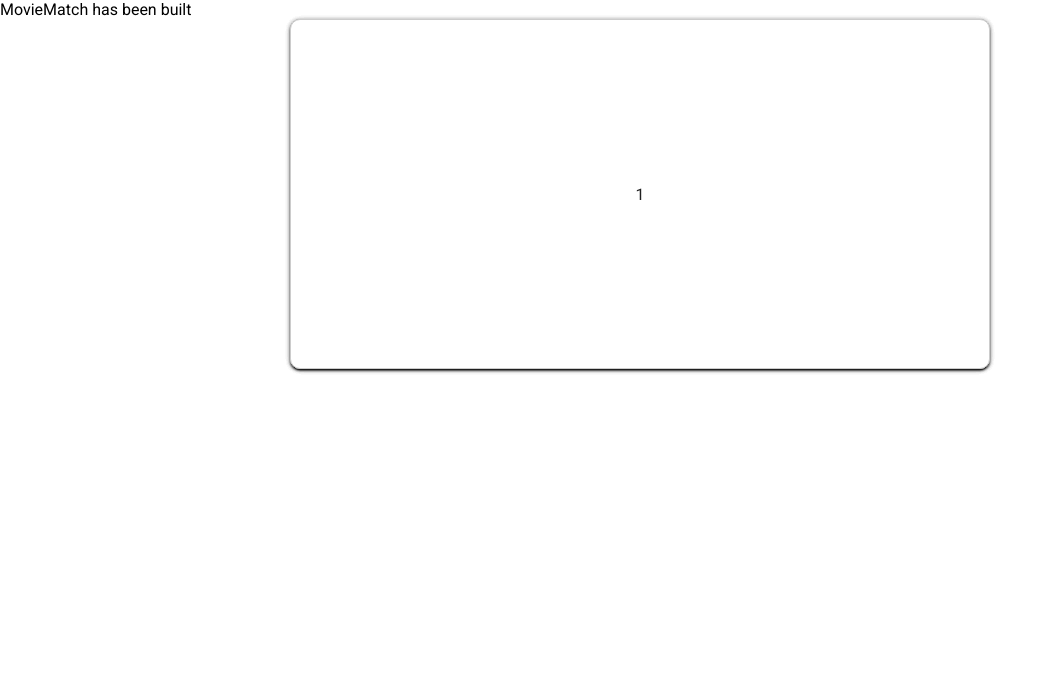
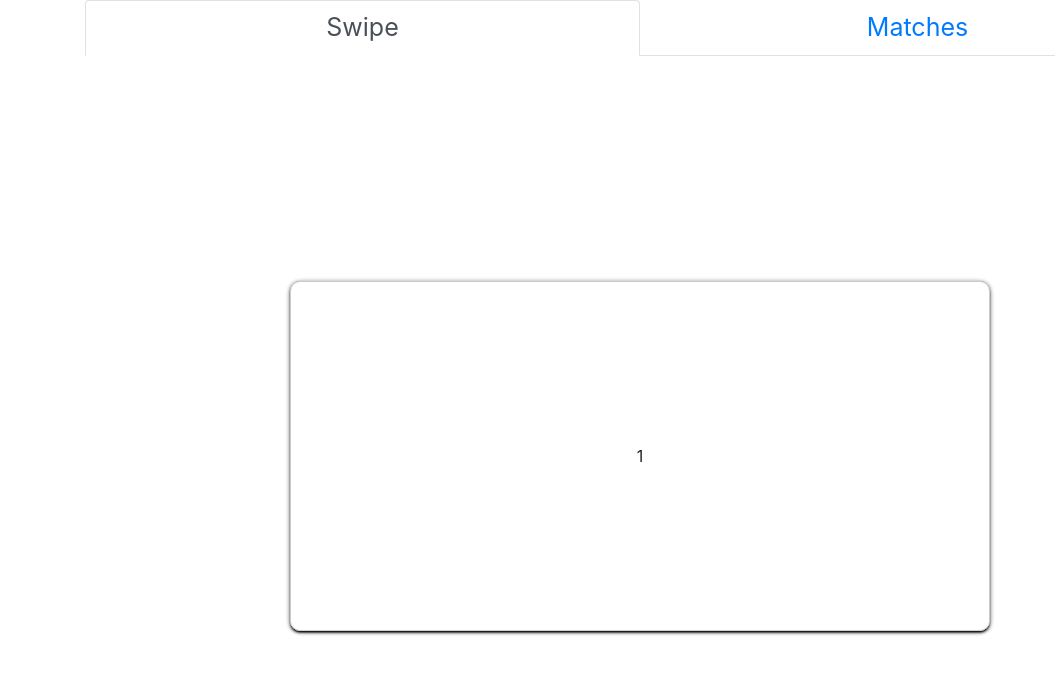
Before and after one commit to ChrstnDmbchr/MovieMatch, an Angular app: page / in a window 1280 px wide. Shown: the top 674 px of the page, without its empty margins (0-1055 px from the left). Built offline with nearby package versions, Linux system fonts and the light colour scheme.

Commit message:
bootstrap installed

```diff
--- a/angular.json
+++ b/angular.json
@@ -28,9 +28,13 @@
               "src/assets"
             ],
             "styles": [
-              "src/styles.scss"
+              "src/styles.scss",
+              "node_modules/bootstrap/dist/css/bootstrap.min.css"
             ],
-            "scripts": []
+            "scripts": [
+              "node_modules/jquery/dist/jquery.min.js",
+              "node_modules/bootstrap/dist/js/bootstrap.min.js"
+            ]
           },
           "configurations": {
             "production": {
--- a/package.json
+++ b/package.json
@@ -21,6 +21,8 @@
     "@angular/platform-browser": "~11.0.9",
     "@angular/platform-browser-dynamic": "~11.0.9",
     "@angular/router": "~11.0.9",
+    "bootstrap": "^4.6.0",
+    "jquery": "^3.5.1",
     "rxjs": "~6.6.0",
     "tslib": "^2.0.0",
     "zone.js": "~0.10.2"
--- a/src/app/app.component.html
+++ b/src/app/app.component.html
@@ -1,4 +1,3 @@
-<div>
-  {{ title }} has been built
-  <app-swipe-container></app-swipe-container>
+<div class="container h-100">
+  <app-nav-tabs></app-nav-tabs>
 </div>
--- a/src/app/app.module.ts
+++ b/src/app/app.module.ts
@@ -8,11 +8,13 @@ import { SwipeCardComponent } from './components/swipe-card/swipe-card.component
 import { MaterialModule } from './modules/material-module';
 
 import { MovieService } from './services/movie.service';
+import { NavTabsComponent } from './components/nav-tabs/nav-tabs.component';
 @NgModule({
   declarations: [
     AppComponent,
     SwipeContainerComponent,
-    SwipeCardComponent
+    SwipeCardComponent,
+    NavTabsComponent
   ],
   imports: [
     BrowserModule,
--- /dev/null
+++ b/src/app/components/nav-tabs/nav-tabs.component.html
@@ -0,0 +1,21 @@
+<ul class="nav nav-tabs" id="myTab" role="tablist">
+  <li class="nav-item w-50" role="presentation">
+    <a class="nav-link active w-100 d-flex justify-content-center tab" id="swipe-tab" data-toggle="tab" href="#swipe" role="tab" aria-controls="swipe" aria-selected="true">
+      Swipe
+    </a>
+  </li>
+  <li class="nav-item w-50" role="presentation">
+    <a class="nav-link w-100 d-flex justify-content-center tab" id="matches-tab" data-toggle="tab" href="#matches" role="tab" aria-controls="matches" aria-selected="false">
+      Matches
+    </a>
+  </li>
+</ul>
+
+<div class="tab-content h-100 d-flex justify-content-center align-items-center" id="myTabContent">
+  <div class="tab-pane fade show active" id="swipe" role="tabpanel" aria-labelledby="swipe-tab">
+    <app-swipe-container></app-swipe-container>
+  </div>
+  <div class="tab-pane fade" id="matches" role="tabpanel" aria-labelledby="matches-tab">
+    MATCHES GO HERE
+  </div>
+</div>
--- /dev/null
+++ b/src/app/components/nav-tabs/nav-tabs.component.scss
@@ -0,0 +1,3 @@
+.tab {
+  font-size: 25px;
+}
--- /dev/null
+++ b/src/app/components/nav-tabs/nav-tabs.component.ts
@@ -0,0 +1,15 @@
+import { Component, OnInit } from '@angular/core';
+
+@Component({
+  selector: 'app-nav-tabs',
+  templateUrl: './nav-tabs.component.html',
+  styleUrls: ['./nav-tabs.component.scss']
+})
+export class NavTabsComponent implements OnInit {
+
+  constructor() { }
+
+  ngOnInit(): void {
+  }
+
+}
```
Also changed, not shown: 2 other files (tests, documents, lock files or other folders).
